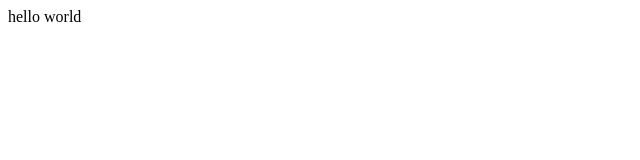
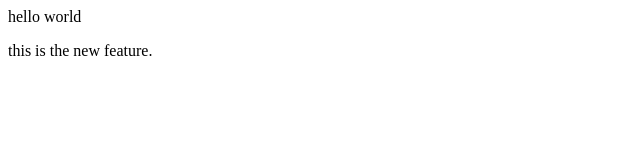
Before and after one commit to Karan7521/localRepo, a plain HTML site: page index.html in a window 1280 px wide. Shown: the whole page, without its empty margins (0-640 px from the left). Drawn offline with Linux system fonts and the light colour scheme.

Commit message:
Add new Feature

```diff
--- a/index.html
+++ b/index.html
@@ -1 +1,3 @@
 <p>hello world</p>
+<p>this is the new feature.
+</p>
```
